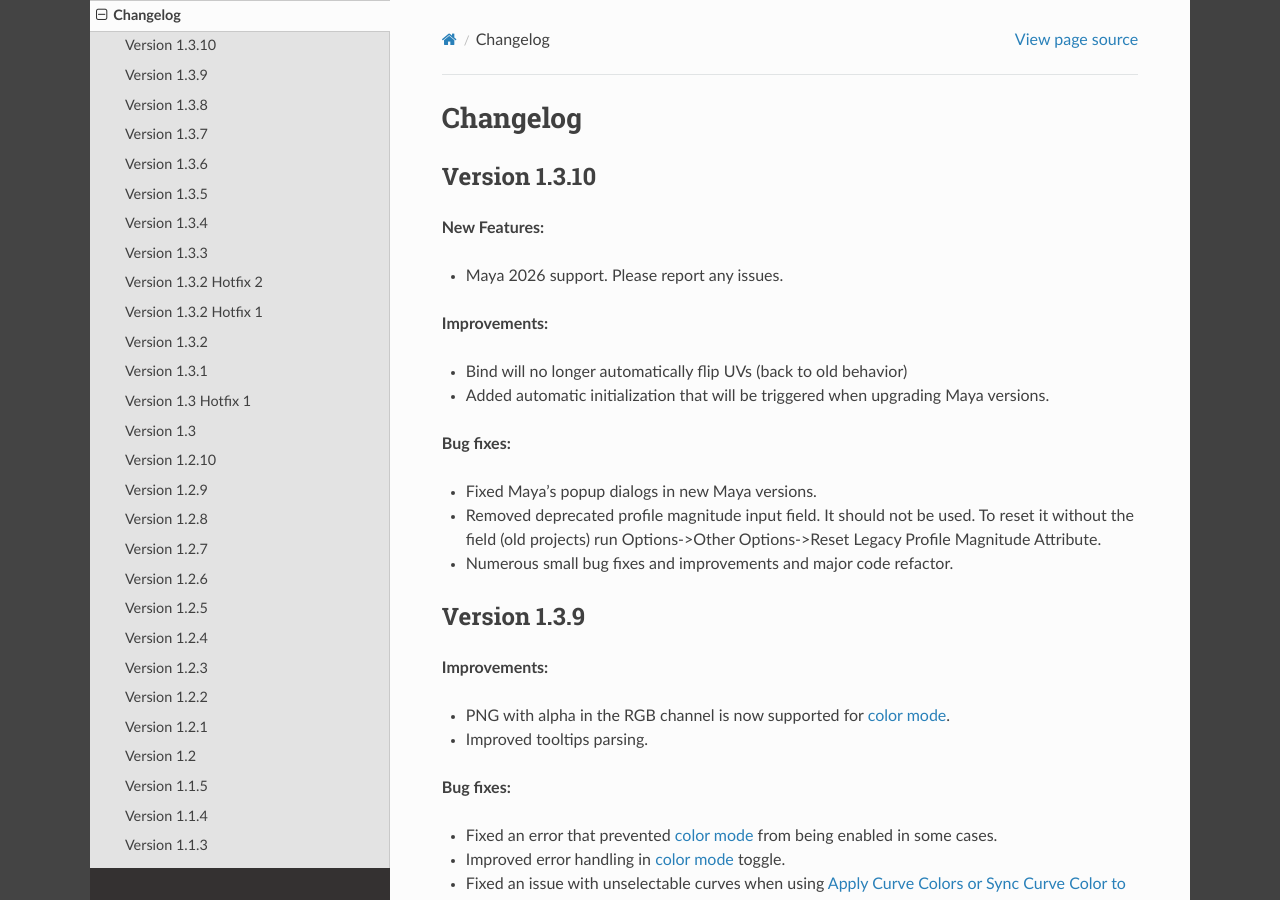
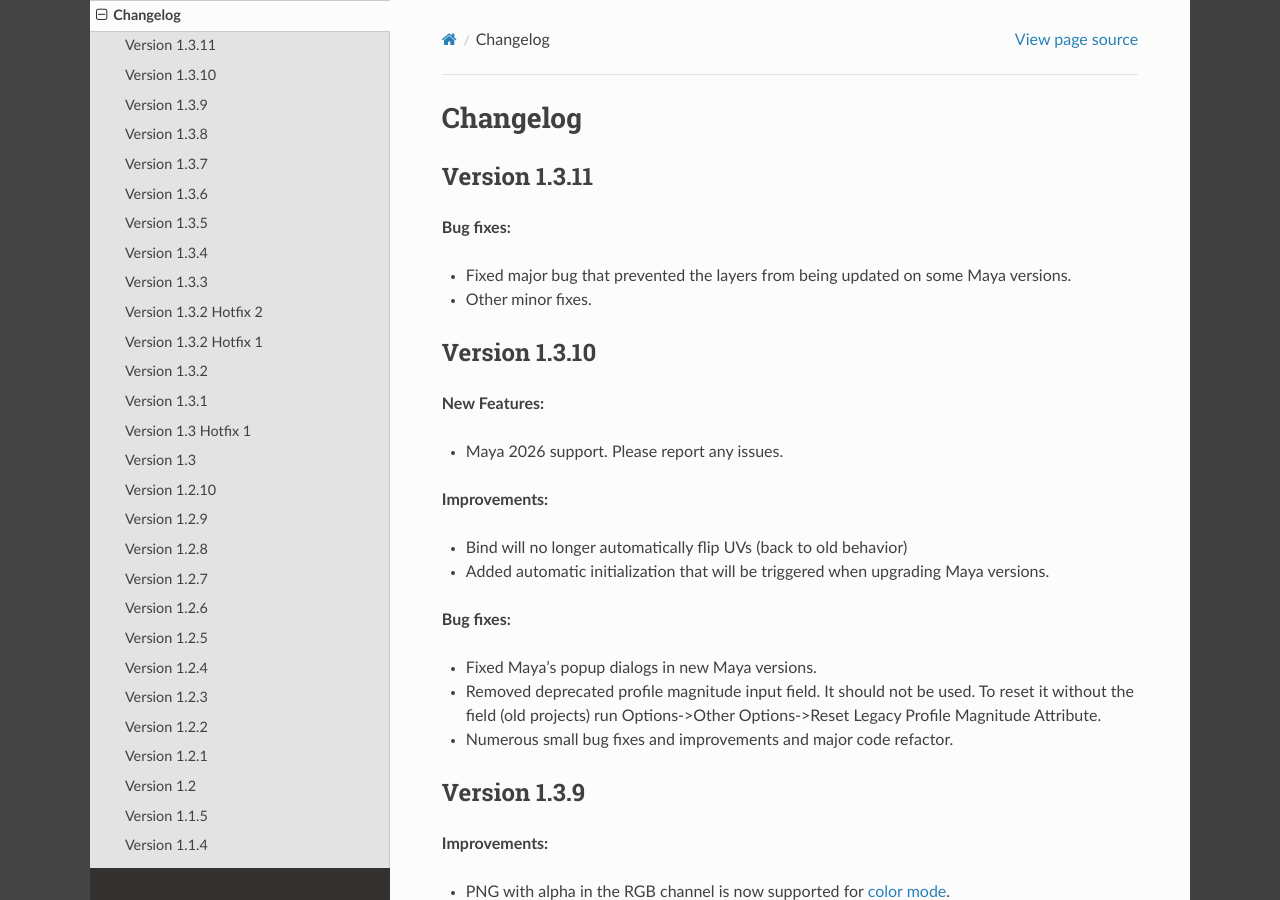
Before and after one commit to Video-Nomad/gs-curvetools-docs, a Sphinx documentation site: the page built from docs/source/changelog.rst, in a window 1280 px wide and 900 px high. Built offline with Sphinx 7.4.7 and the Read the Docs theme 3.1.0, drawn with Linux system fonts in a browser that asks for light colours.

Commit message:
v1.3.11 changelog

```diff
--- a/docs/source/changelog.rst
+++ b/docs/source/changelog.rst
@@ -3,6 +3,14 @@
 #########
 Changelog
 #########
+
+Version 1.3.11
+^^^^^^^^^^^^^^
+
+**Bug fixes:**
+
+- Fixed major bug that prevented the layers from being updated on some Maya versions.
+- Other minor fixes.
 
 Version 1.3.10
 ^^^^^^^^^^^^^^
--- a/docs/source/conf.py
+++ b/docs/source/conf.py
@@ -27,7 +27,7 @@ copyright = '%s, George Sladkovsky' % YEAR
 author = 'George Sladkovsky'
 
 # The full version, including alpha/beta/rc tags
-release = 'v1.3'
+release = 'v1.3.11'
 
 # -- General configuration ---------------------------------------------------
 
```
